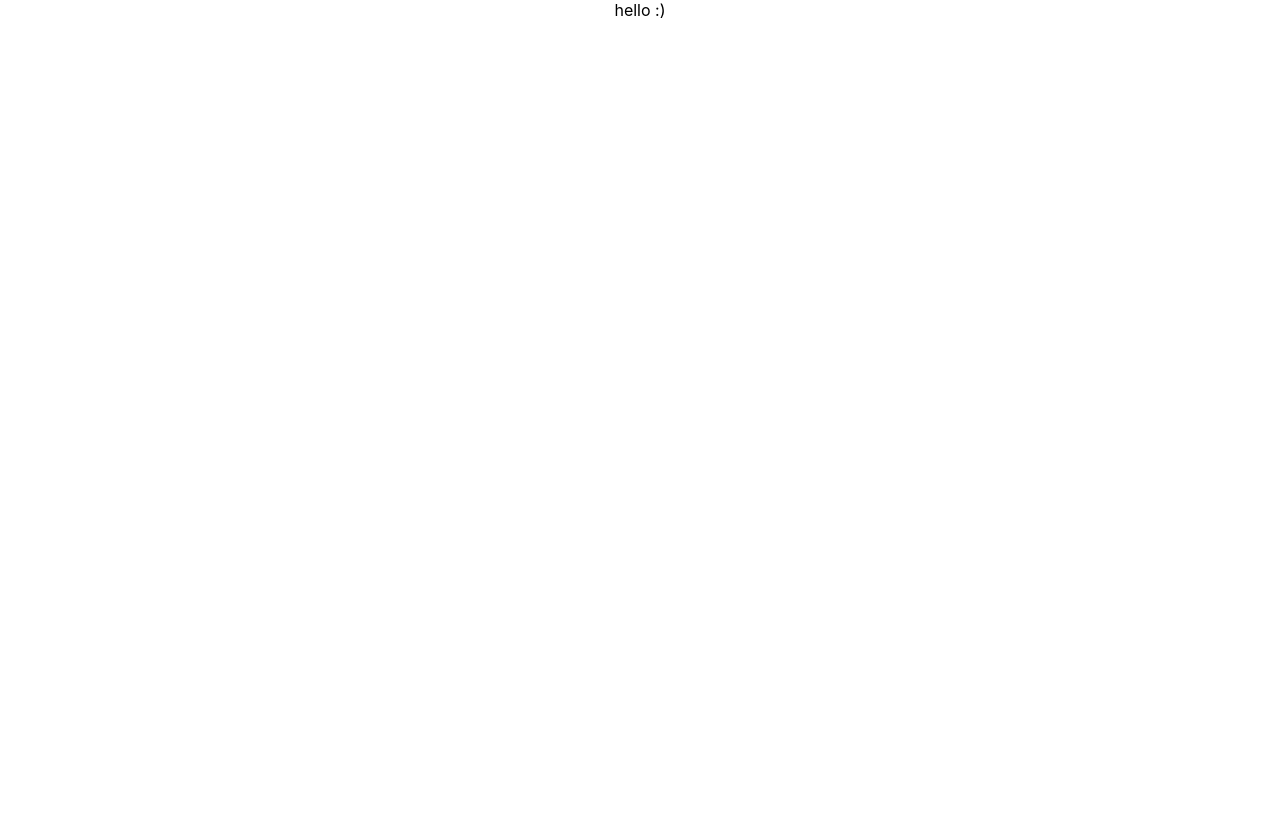
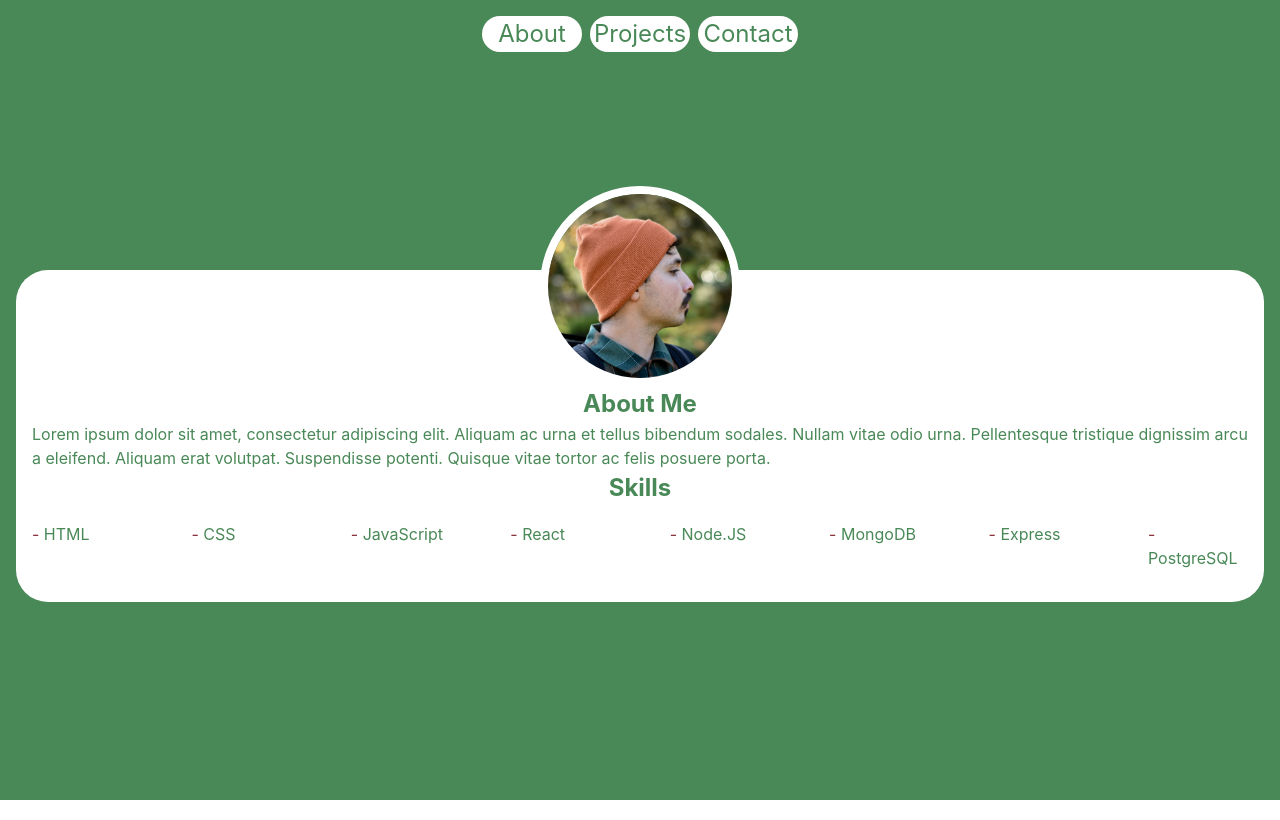
Before and after one commit to rramirez216/rubenramirezdev, a React (Create React App) app: page / in a window 1280 px wide. Built offline with nearby package versions, Linux system fonts and the light colour scheme.

Commit message:
Added components. created navbar, and about me page

```diff
--- a/package.json
+++ b/package.json
@@ -12,6 +12,7 @@
     "react-feather": "^2.0.9",
     "react-router-dom": "^5.3.0",
     "react-scripts": "4.0.3",
+    "styled-components": "^5.3.1",
     "use-sound": "^4.0.1",
     "web-vitals": "^1.0.1"
   },
--- a/src/App.css
+++ b/src/App.css
@@ -1,38 +1,20 @@
-.App {
-  text-align: center;
+html {
+  font-size: 100%;
+  box-sizing: border-box;
 }
 
-.App-logo {
-  height: 40vmin;
-  pointer-events: none;
+*,
+*::before,
+*::after {
+  box-sizing: inherit;
 }
 
-@media (prefers-reduced-motion: no-preference) {
-  .App-logo {
-    animation: App-logo-spin infinite 20s linear;
-  }
+html,
+body,
+#root {
+  width: 100%;
+  height: 100%;
 }
 
-.App-header {
-  background-color: #282c34;
-  min-height: 100vh;
-  display: flex;
-  flex-direction: column;
-  align-items: center;
-  justify-content: center;
-  font-size: calc(10px + 2vmin);
-  color: white;
-}
-
-.App-link {
-  color: #61dafb;
-}
-
-@keyframes App-logo-spin {
-  from {
-    transform: rotate(0deg);
-  }
-  to {
-    transform: rotate(360deg);
-  }
-}
+primary: hsl(133, 30%, 41%)
+accent: hsl(353, 45%, 37%)
--- a/src/App.js
+++ b/src/App.js
@@ -1,13 +1,44 @@
 import React from 'react'
-
-import './App.css';
+import styled from 'styled-components'
+import GlobalStyles from './components/globalstyles/GlobalStyles'
+import { Switch, Route } from 'react-router-dom';
+import { Navbar } from './components/navbar/Navbar'
+import { About } from './components/about/About'
+import { Projects } from './components/projects/Projects'
+import { Contact } from './components/contact/Contact'
 
 const App = () => {
   return (
-    <div className="App">
-      hello :)
-    </div>
+    <Wrapper>
+      <Navbar />
+      <InnerWrapper>
+        <Switch>
+          <Route path='/contact' render={() => <Contact />}/>
+          <Route path='/projects' render={() => <Projects />}/>
+          <Route exact path='/' render={() => <About />}/>
+        </Switch>
+      </InnerWrapper>
+
+      <GlobalStyles />
+    </Wrapper>
   )
 }
 
+const Wrapper = styled.main`
+  width: 100%;
+  height: 100%;
+  background-color: hsl(133, 30%, 41%);
+  padding: 16px;
+  color: hsl(133, 30%, 41%);
+  display: flex;
+  flex-flow: column;
+`
+
+const InnerWrapper = styled.div`
+  width: 100%;
+  min-height: 100%;
+  display: flex;
+  align-items: center;
+`
+
 export default App;
--- /dev/null
+++ b/src/components/about/About.js
@@ -0,0 +1,54 @@
+import React from 'react'
+import styled from 'styled-components'
+import Portrait from '../../Assets/images/portrait.JPG'
+
+export const About = () => {
+
+  const skills = [' HTML', ' CSS', ' JavaScript', ' React', ' Node.JS', ' MongoDB', ' Express', ' PostgreSQL']
+
+  return (
+    <Wrapper>
+      <SelfPortrait src={Portrait} alt='A portrait of Ruben Ramirez' />
+      <h1>About Me</h1>
+      <p>Lorem ipsum dolor sit amet, consectetur adipiscing elit. Aliquam ac urna et tellus bibendum sodales. Nullam vitae odio urna. Pellentesque tristique dignissim arcu a eleifend. Aliquam erat volutpat. Suspendisse potenti. Quisque vitae tortor ac felis posuere porta.</p>
+      <h2>Skills</h2>
+      <SkillList>
+        {skills.map(skill => <ListItem><Dash>-</Dash>{skill}</ListItem>)}
+      </SkillList>
+    </Wrapper>
+  )
+}
+
+const Wrapper = styled.article`
+  width: 100%;
+  background-color: white;
+  border-radius: 32px;
+  padding: 16px;
+  display: flex;
+  flex-flow: column nowrap;
+  align-items: center;
+`
+
+const SelfPortrait = styled.img`
+  width: 200px;
+  border-radius: 50%;
+  margin-top: -100px;
+  border: 8px solid white;
+`
+
+const SkillList = styled.ul`
+  list-style: none;
+  padding: 0;
+  width: 100%;
+  display: flex;
+  flex-flow: row wrap;
+  justify-content: space-between;
+`
+const ListItem = styled.li`
+  display: block;
+  width: 100px;
+`
+
+const Dash = styled.span`
+  color: hsl(353, 45%, 37%);
+`
--- /dev/null
+++ b/src/components/contact/Contact.js
@@ -0,0 +1,9 @@
+import React from 'react'
+
+export const Contact = () => {
+  return (
+    <div>
+      contact
+    </div>
+  )
+}
--- /dev/null
+++ b/src/components/globalstyles/GlobalStyles.js
@@ -0,0 +1,85 @@
+import { createGlobalStyle } from 'styled-components';
+
+const GlobalStyles = createGlobalStyle`
+  /* Box sizing rules */
+*,
+*::before,
+*::after {
+  box-sizing: border-box;
+}
+
+/* Remove default margin */
+body,
+h1,
+h2,
+h3,
+h4,
+p,
+figure,
+blockquote,
+dl,
+dd {
+  margin: 0;
+}
+
+/* Remove list styles on ul, ol elements with a list role, which suggests default styling will be removed */
+ul[role='list'],
+ol[role='list'] {
+  list-style: none;
+}
+
+/* Set core root defaults */
+html:focus-within {
+  scroll-behavior: smooth;
+}
+
+/* Set core body defaults */
+html,
+body,
+#root {
+  width: 100%;
+  height: 100%;
+}
+
+body {
+  line-height: 1.5;
+}
+
+/* A elements that don't have a class get default styles */
+a:not([class]) {
+  text-decoration-skip-ink: auto;
+}
+
+/* Make images easier to work with */
+img,
+picture {
+  max-width: 100%;
+  display: block;
+}
+
+/* Inherit fonts for inputs and buttons */
+input,
+button,
+textarea,
+select {
+  font: inherit;
+}
+
+/* Remove all animations, transitions and smooth scroll for people that prefer not to see them */
+@media (prefers-reduced-motion: reduce) {
+  html:focus-within {
+    scroll-behavior: auto;
+  }
+
+  *,
+  *::before,
+  *::after {
+    animation-duration: 0.01ms !important;
+    animation-iteration-count: 1 !important;
+    transition-duration: 0.01ms !important;
+    scroll-behavior: auto !important;
+  }
+}
+
+`;
+export default GlobalStyles;
--- /dev/null
+++ b/src/components/navbar/Navbar.js
@@ -0,0 +1,44 @@
+import React from 'react'
+import styled from 'styled-components'
+import { Link } from 'react-router-dom'
+
+export const Navbar = () => {
+  return (
+    <Nav>
+      <LinkWrapper>
+        <NavLink to='/'>About</NavLink>
+      </LinkWrapper>
+      <LinkWrapper>
+        <NavLink to='/projects'>Projects</NavLink>
+      </LinkWrapper>
+      <LinkWrapper>
+        <NavLink to='contact'>Contact</NavLink>
+      </LinkWrapper>
+    </Nav>
+  )
+}
+
+const Nav = styled.nav`
+  display: flex;
+  flex-flow: row nowrap;
+  justify-content: center;
+  gap: 8px;
+  font-size: 1.5rem;
+`
+
+const LinkWrapper = styled.div`
+  width: 100px;
+`
+
+const NavLink = styled(Link)`
+  display: block;
+  text-align: center;
+  width: 100%;
+  border-radius: 32px;
+  background-color: white;
+  color: hsl(133, 30%, 41%);
+  &:link {
+    text-decoration: none;
+  }
+
+`
--- /dev/null
+++ b/src/components/projects/Projects.js
@@ -0,0 +1,9 @@
+import React from 'react'
+
+export const Projects = () => {
+  return (
+    <div>
+      projects
+    </div>
+  )
+}
```
Also changed, not shown: 2 other files (tests, documents, lock files or other folders).
